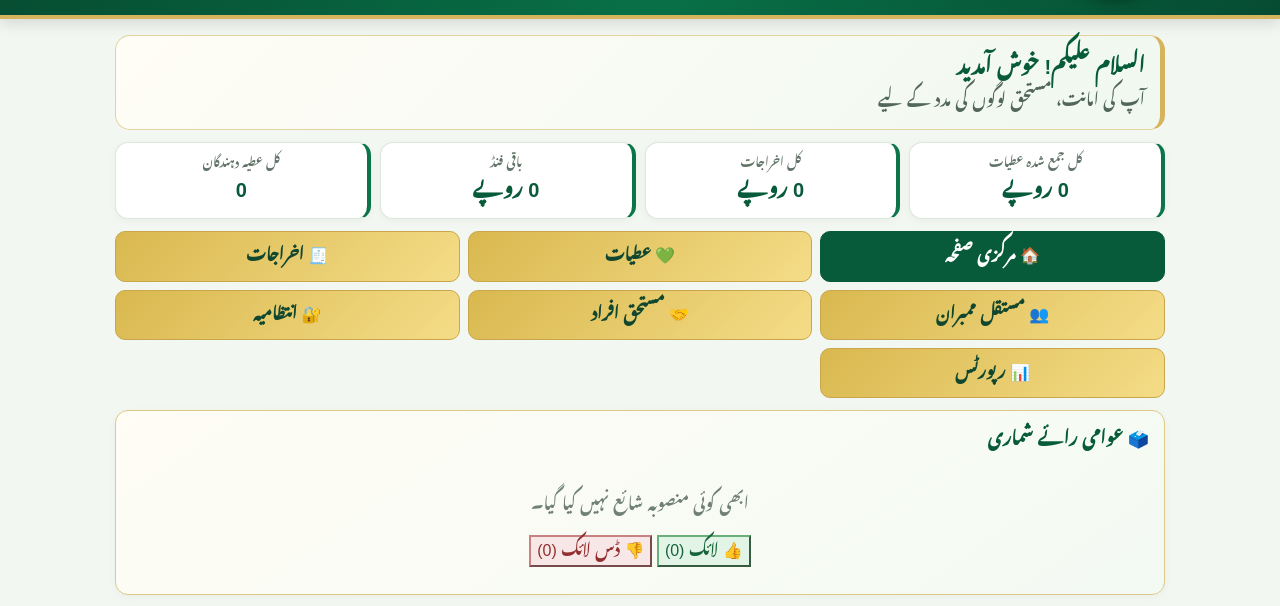
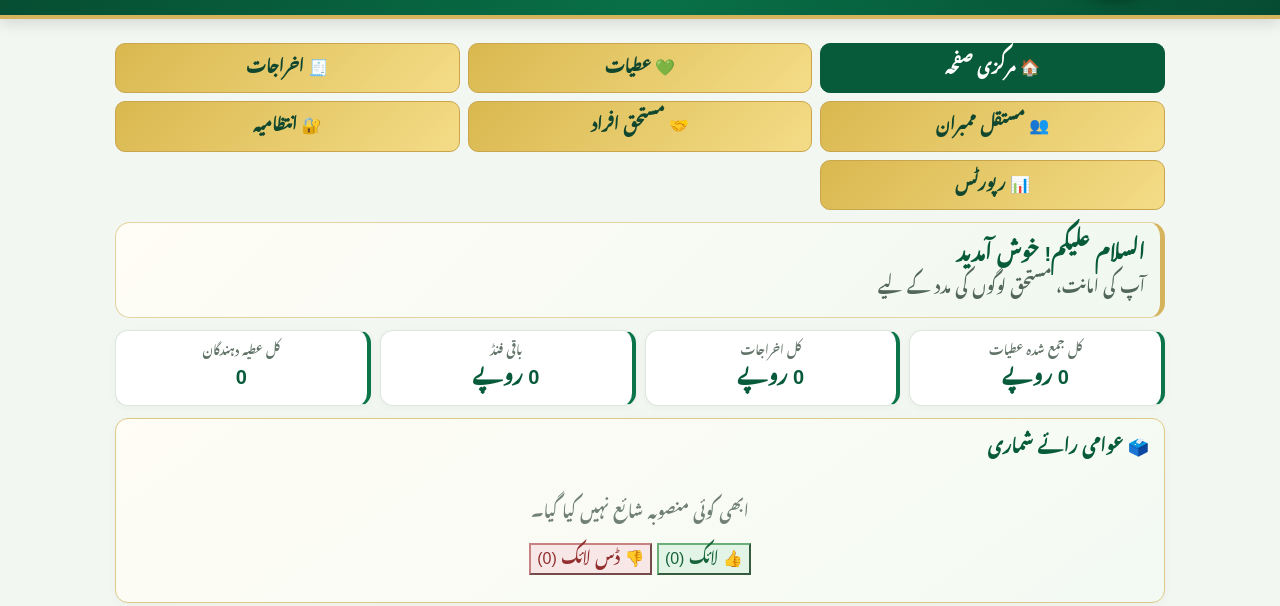
Before and after one commit to chaudhryimranwelfer/chaudhry-imran-welfare-app, a plain HTML site: page index.html in a window 1280 px wide. Shown: the part 117-723 px from the top of the page. Drawn offline with Linux system fonts and the light colour scheme.

Commit message:
Update index.html

```diff
--- a/index.html
+++ b/index.html
@@ -85,5 +85,7 @@ function renderProject(p){
 }
 function vote(c){let p=read(K.p,null),v=read(K.v,{});if(!p||Date.now()>=new Date(p.deadline).getTime()||v[p.id])return alert('ووٹنگ بند ہے یا آپ پہلے ووٹ دے چکے ہیں۔');p[c]++;v[p.id]=c;save(K.p,p);save(K.v,v);render()}
 document.addEventListener('click',e=>{let b=e.target.closest('[data-del]');if(!b)return;if(!confirm('یہ ریکارڈ حذف کریں؟'))return;let a=read(b.dataset.del);a.splice(+b.dataset.i,1);save(b.dataset.del,a);render()});function add(key,vals,fn){let obj=fn(vals);if(!obj)return;let a=read(key);a.push(obj);save(key,a);render();alert('ریکارڈ محفوظ ہوگیا۔')}const val=id=>$(id).value.trim();$('addD').onclick=()=>add(K.d,['dn','da','dd','dp'],v=>{let amount=+val('da');if(!val('dn')||amount<=0){alert('نام اور درست رقم درج کریں۔');return null}return{name:val('dn'),amount,date:val('dd')||today(),detail:val('dp')}});$('addE').onclick=()=>add(K.e,['en','ea','ed','ep'],v=>{let amount=+val('ea');if(!val('en')||amount<=0||amount>totals().bal){alert('خرچ کی مد اور درست رقم درج کریں؛ باقی فنڈ سے زیادہ خرچ درج نہیں ہوسکتا۔');return null}return{name:val('en'),amount,date:val('ed')||today(),detail:val('ep')}});$('addM').onclick=()=>add(K.m,[],()=>{if(!val('mn')){alert('ممبر کا نام درج کریں۔');return null}return{name:val('mn'),phone:val('mp'),monthly:+val('ma')||0}});$('addH').onclick=()=>add(K.h,[],()=>{if(!val('hn')){alert('درخواست گزار کا نام درج کریں۔');return null}return{name:val('hn'),phone:val('hp'),type:$('ht').value,detail:val('hd')}});
-$('publish').onclick=()=>{let title=val('pt'),description=val('pd'),goal=+$('pg').value,deadline=$('pe').value;if(!title||!description||goal<=0||!deadline||new Date(deadline)<=new Date()){alert('منصوبے کا نام، تفصیل، ہدف اور مستقبل کی آخری تاریخ درج کریں۔');return}save(K.p,{id:String(Date.now()),title,description,goal,deadline,like:0,dislike:0});save(K.v,{});render();page('home');alert('منصوبہ شائع ہوگیا۔')};$('remove').onclick=()=>{if(confirm('موجودہ منصوبہ اور ووٹ ختم کریں؟')){localStorage.removeItem(K.p);localStorage.removeItem(K.v);render()}};function backup(){let data={};Object.entries(K).forEach(([a,k])=>data[a]=read(k,a==='p'?null:[]));let blob=new Blob([JSON.stringify(data,null,2)],{type:'application/json'}),a=document.createElement('a');a.href=URL.createObjectURL(blob);a.download='welfare-backup-'+today()+'.json';a.click();URL.revokeObjectURL(a.href)}$('backup').onclick=backup;$('restore').onchange=async e=>{try{let d=JSON.parse(await e.target.files[0].text());Object.entries(K).forEach(([a,k])=>{if(a==='p'){if(d[a])save(k,d[a]);else localStorage.removeItem(k)}else save(k,d[a]||[])});render();alert('بیک اَپ بحال ہوگیا۔')}catch{alert('فائل درست نہیں۔')}e.target.value=''};$('print').onclick=()=>print();render();
+$('publish').onclick=()=>{let title=val('pt'),description=val('pd'),goal=+$('pg').value,deadline=$('pe').value;if(!title||!description||goal<=0||!deadline||new Date(deadline)<=new Date()){alert('منصوبے کا نام، تفصیل، ہدف اور مستقبل کی آخری تاریخ درج کریں۔');return}save(K.p,{id:String(Date.now()),title,description,goal,deadline,like:0,dislike:0});save(K.v,{});render();page('home');alert('منصوبہ شائع ہوگیا۔')};$('remove').onclick=()=>{if(confirm('موجودہ منصوبہ اور ووٹ ختم کریں؟')){localStorage.removeItem(K.p);localStorage.removeItem(K.v);render()}};function backup(){let data={};Object.entries(K).forEach(([a,k])=>data[a]=read(k,a==='p'?null:[]));let blob=new Blob([JSON.stringify(data,null,2)],{type:'application/json'}),a=document.createElement('a');a.href=URL.createObjectURL(blob);a.download='welfare-backup-'+today()+'.json';a.click();URL.revokeObjectURL(a.href)}$('backup').onclick=backup;$('restore').onchange=async e=>{try{let d=JSON.parse(await e.target.files[0].text());Object.entries(K).forEach(([a,k])=>{if(a==='p'){if(d[a])save(k,d[a]);else localStorage.removeItem(k)}else save(k,d[a]||[])});render();alert('بیک اَپ بحال ہوگیا۔')}catch{alert('فائل درست نہیں۔')}e.target.value=''};$('print').onclick=()=>print();
+document.querySelector('main.wrap').prepend(document.getElementById('nav'));
+render();
 </script></body></html>
```
